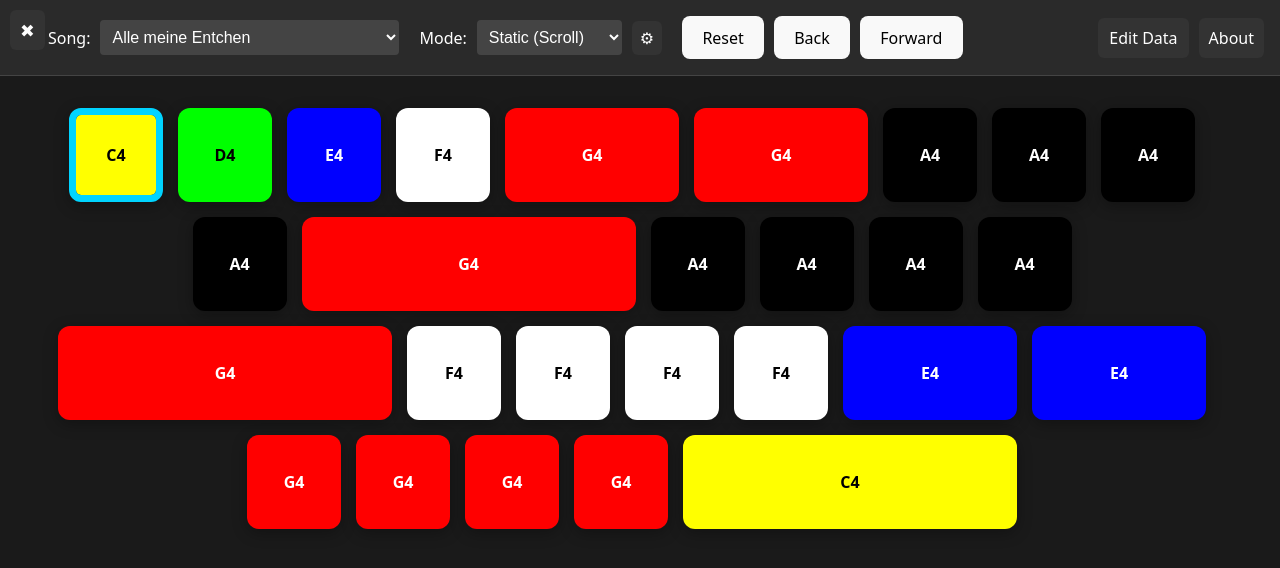
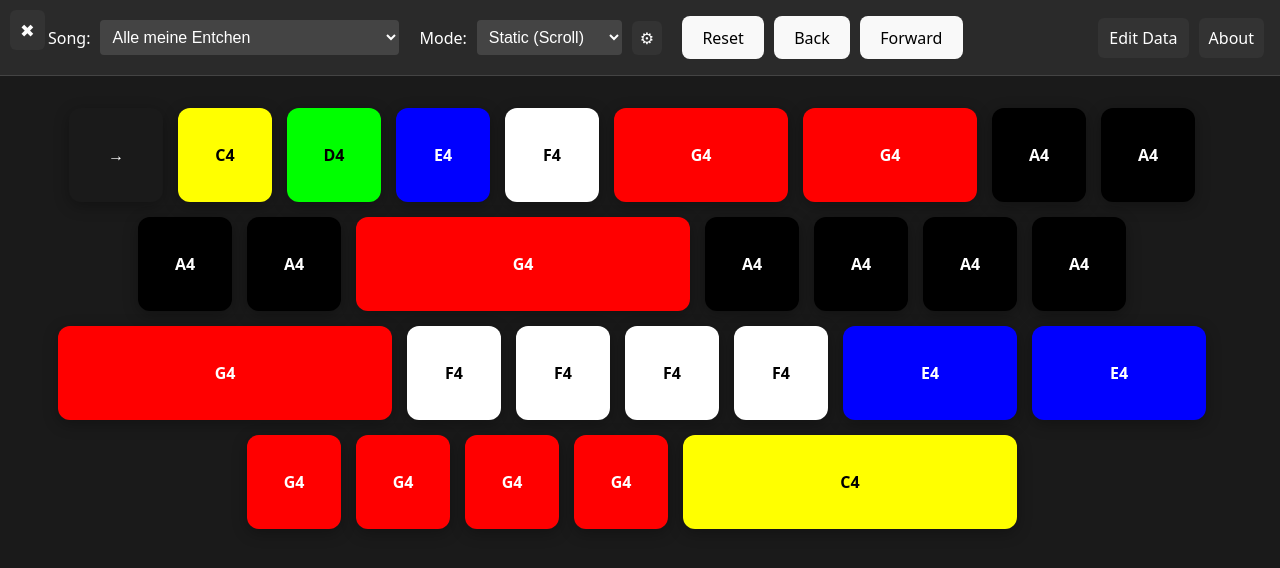
Before and after one commit to kopp/make-that-pipe-sound, a React (Vite) app: page / in a window 1280 px wide. Shown: the top 568 px of the page. Built offline with nearby package versions, Linux system fonts and the light colour scheme.

Commit message:
add start note card

```diff
--- a/src/App.tsx
+++ b/src/App.tsx
@@ -13,11 +13,8 @@ const TRANSITION_MS = 100;
 // Parse the mini-language string into Note[]
 function parseSongString(song: string | undefined): Note[] {
   if (!song) return [];
-  return song
-    .trim()
-    .split(/\s+/)
-    .filter(Boolean)
-    .map((token) => {
+  const tokens = song.trim().split(/\s+/).filter(Boolean);
+  const notes = tokens.map((token) => {
     let pitch = token;
     let duration = 1;
 
@@ -48,6 +45,15 @@ function parseSongString(song: string | undefined): Note[] {
 
     return { pitch, duration } as Note;
   });
+
+  // Prepend a special transparent 'start' note so every song begins with it.
+  // If the first token is already 'start', don't add another.
+  if (notes.length === 0) return notes;
+  if (String(notes[0].pitch).toLowerCase() !== "start") {
+    notes.unshift({ pitch: "start", duration: 1 });
+  }
+
+  return notes;
 }
 
 function makeNoteWithDuration(note: Note, duration: number = 1): Note {
@@ -282,7 +288,8 @@ export default function App() {
     const note = notes[currentIndex];
     if (!note) return;
     // do not play audio for pause notes
-    if (String(note.pitch).toLowerCase() === "pause") {
+    const p = String(note.pitch).toLowerCase();
+    if (p === "pause" || p === "start") {
       stopNoteAudio();
       return;
     }
@@ -664,6 +671,7 @@ function NoteCard({
   unitSize?: number;
 }) {
   const raw = (colorMap || {})[note.pitch] || "#555";
+  const isStart = String(note.pitch).toLowerCase() === "start";
   const isPause = String(note.pitch).toLowerCase() === "pause";
   const tokens = String(raw)
     .split(",")
@@ -714,11 +722,10 @@ function NoteCard({
   bgStyle.backgroundClip = "padding-box";
 
   // If this is a pause, render transparent background and no border
-  if (isPause) {
+  if (isPause || isStart) {
     bgStyle.background = "transparent";
     bgStyle.backgroundColor = "transparent";
   }
-
   return (
     <div
       onClick={onClick}
@@ -730,9 +737,10 @@ function NoteCard({
         boxSizing: "border-box",
         width: `${outerWidth}px`,
         height: `${outerHeight}px`,
-        borderStyle: isActive ? "solid" : "none",
-        borderWidth: isActive ? `${activeBorder}px` : "0px",
-        borderColor: isActive ? "#00d4ff" : undefined,
+        // start cards never show a border; otherwise active cards get the blue border
+        borderStyle: isStart ? "none" : isActive ? "solid" : "none",
+        borderWidth: isStart ? "0px" : isActive ? `${activeBorder}px` : "0px",
+        borderColor: isStart ? undefined : isActive ? "#00d4ff" : undefined,
         color: isDarkColor ? "white" : "black",
         transform: isActive ? "scale(1)" : "scale(1)",
         zIndex: isActive ? 2 : 1,
@@ -740,7 +748,19 @@ function NoteCard({
     >
       <span
         style={
-          isPause
+          isStart
+            ? {
+                width: "100%",
+                height: "100%",
+                display: "flex",
+                alignItems: "center",
+                justifyContent: "center",
+                fontSize: isLarge ? "1.25rem" : "1rem",
+                color: "white",
+                position: "relative",
+                zIndex: 3,
+              }
+            : isPause
             ? {
                 fontSize: isLarge ? "2rem" : "1.25rem",
                 padding: "0",
@@ -770,7 +790,7 @@ function NoteCard({
               }
         }
       >
-        {isPause ? "🤫" : note.pitch}
+        {isStart ? (isActive ? "→" : "") : isPause ? "🤫" : note.pitch}
       </span>
     </div>
   );
```
Lines whose indentation alone changed are shown as unchanged.
